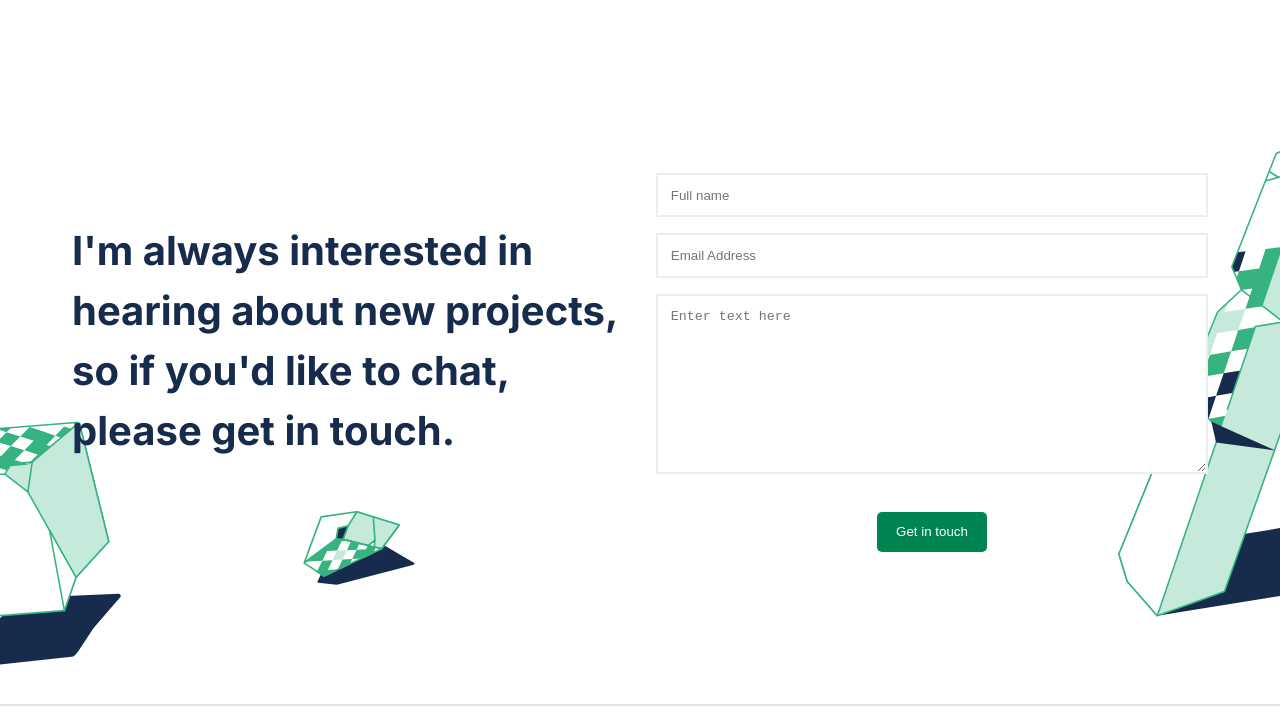
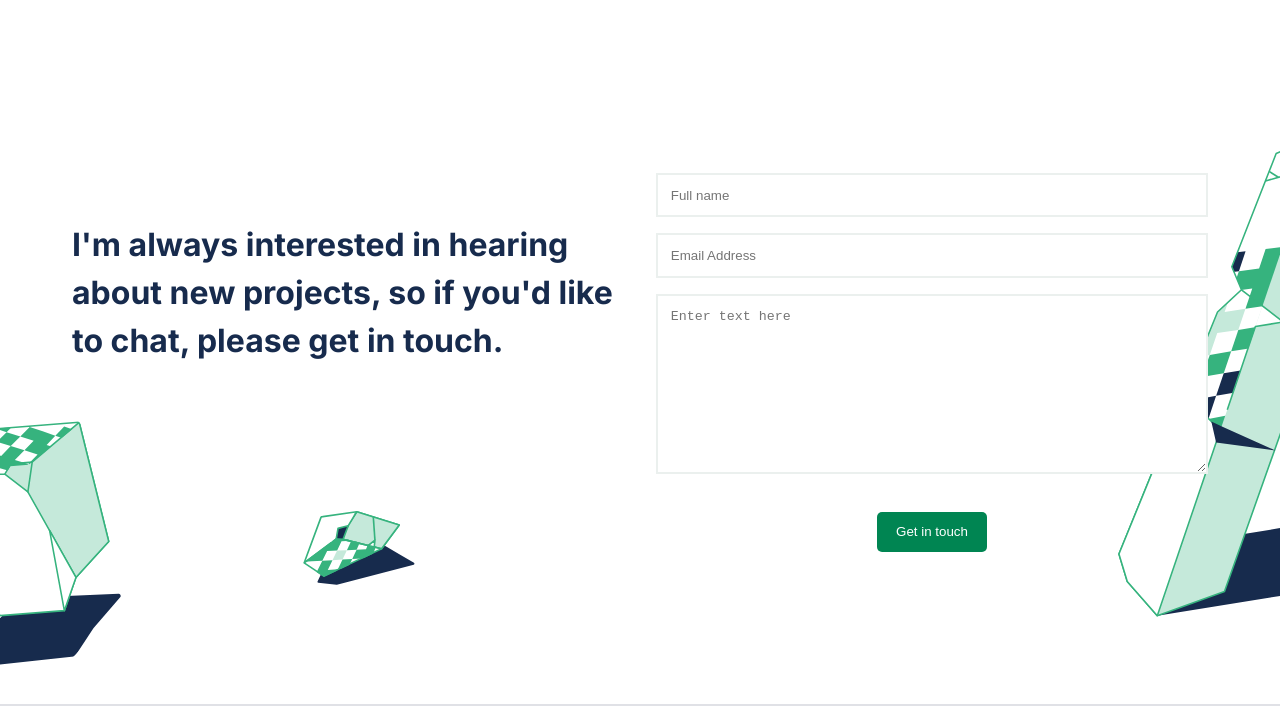
Before and after one commit to dselasea/portfolio-1, a website: page index.html in a window 1280 px wide. Shown: the part 3257-3973 px from the top of the page. Drawn offline with Linux system fonts and the light colour scheme.

Commit message:
Updated contact form heading

```diff
--- a/style.css
+++ b/style.css
@@ -237,6 +237,10 @@ a {
   background: url(./images/illustration-contact-mobile.svg) 100% 100% no-repeat;
 }
 
+.contact__text .heading-2 {
+  font-size: 2rem;
+}
+
 .contact__form form {
   text-align: center;
   display: flex;
```
Also changed, not shown: index.html (+0 -20 lines).
